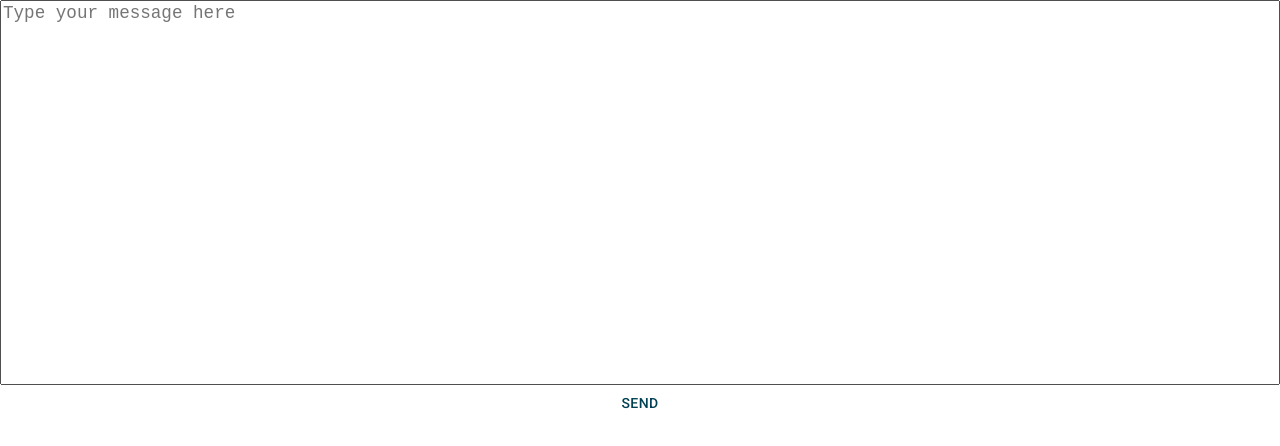
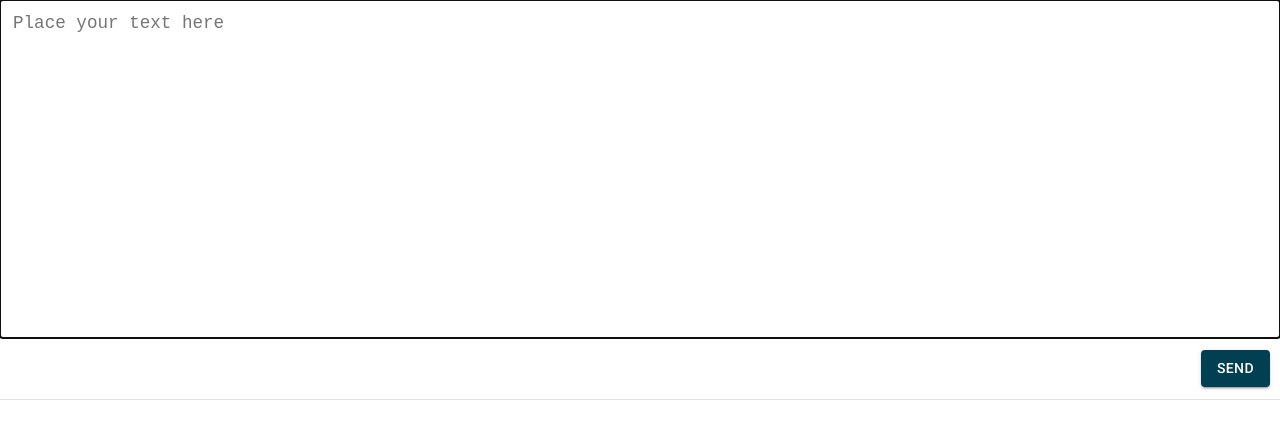
Before and after one commit to jpsala/gpt-1, a React (Vite) app: page / in a window 1280 px wide. Shown: the top 446 px of the page. Built offline with nearby package versions, Linux system fonts and the light colour scheme.

Commit message:
small changes

```diff
--- a/index.html
+++ b/index.html
@@ -2,7 +2,6 @@
 <html lang="en">
   <head>
     <meta charset="UTF-8" />
-    <link rel="icon" type="image/svg+xml" href="/vite.svg" />
     <meta name="viewport" content="width=device-width, initial-scale=1.0" />
     <title>Vite + React + TS</title>
         <link
--- a/src/App.tsx
+++ b/src/App.tsx
@@ -1,6 +1,6 @@
 import { TextareaAutosize } from '@mui/base/TextareaAutosize';
 import { useState } from 'react';
-import { Box, Button } from '@mui/material';
+import { Box, Button, Divider } from '@mui/material';
 import './App.css';
 
 
@@ -12,7 +12,6 @@ type Message = {
     direction?: 'outgoing' | 'incoming'; // Include if you use direction
 };
 const API_KEY = process.env.OPEN_AI_KEY;
-console.log('API_KEY: ', API_KEY);
 
 const App = () => {
     const [inputString, setInputString] = useState<string>("");
@@ -52,7 +51,7 @@ const App = () => {
                 {
                     role: "system", content:
                     `
-                        You help me by fixing my grammer and spelling,
+                        You help me by fixing my grammar and spelling,
                         make the less posible changes in the text and in the style,
                         return only the corrected text or the unchanged text.
                     ` },
@@ -74,11 +73,12 @@ const App = () => {
 
     return (
         <div className="App">
-            <Box sx={{ width: '100vw', height: "100vh", display: "flex", flexDirection: "column" }}>
+            <Box sx={{ width: '100vw', height: "100vh", display: "flex",flexDirection: "column"}}>
                 <TextareaAutosize
+                    autoFocus
                     disabled={loading}
-                    style={{ flex: 1, resize: "none", fontSize: "1.1Rem" }}
-                    placeholder="Type your message here"
+                    style={{ flex: .8, resize: "none", fontSize: "1.1Rem", padding: '13px', border: 'none' }}
+                    placeholder="Place your text here"
                     value={inputString}
                     onChange={(e) => setInputString(e.target.value)}
                     onKeyUp={(e) => {
@@ -87,9 +87,19 @@ const App = () => {
                         }
                     }}
                 />
-                <Button onClick={() => handleSendRequest(inputString)}>Send</Button>
-                <Box sx={{ flex: 1, resize: "none", fontSize: "1.1Rem" }}> {/* Response occupies bottom half */}
-                    <>{chatResponse.split("\n").map((line, index) => <div key={index}>{line}</div>)}</>
+                <Button
+                    onClick={() => handleSendRequest(inputString)}
+                    variant='contained' color='primary'
+                    sx={{marginLeft: 'auto', marginTop: '12px', marginBottom: '12px', marginRight: '10px'}}
+                >
+                    Send
+                </Button>
+                <Divider/>
+                <Box sx={{ flex: 1, resize: "none", fontSize: "1.1Rem", padding: '5px' }}>
+
+                    {loading ? <div>Loading...</div> : chatResponse.split("\n").map((line, index) =>
+                        <div key={index}>{line}</div>)
+                    }
                 </Box>
             </Box>
         </div>
--- a/vite.config.ts
+++ b/vite.config.ts
@@ -1,6 +1,5 @@
 import { defineConfig, loadEnv } from 'vite'
 import react from '@vitejs/plugin-react-swc'
-// https://vitejs.dev/config/
 export default defineConfig(({ mode }) => {
   const env = loadEnv(mode, process.cwd(), '');
   return {
```
